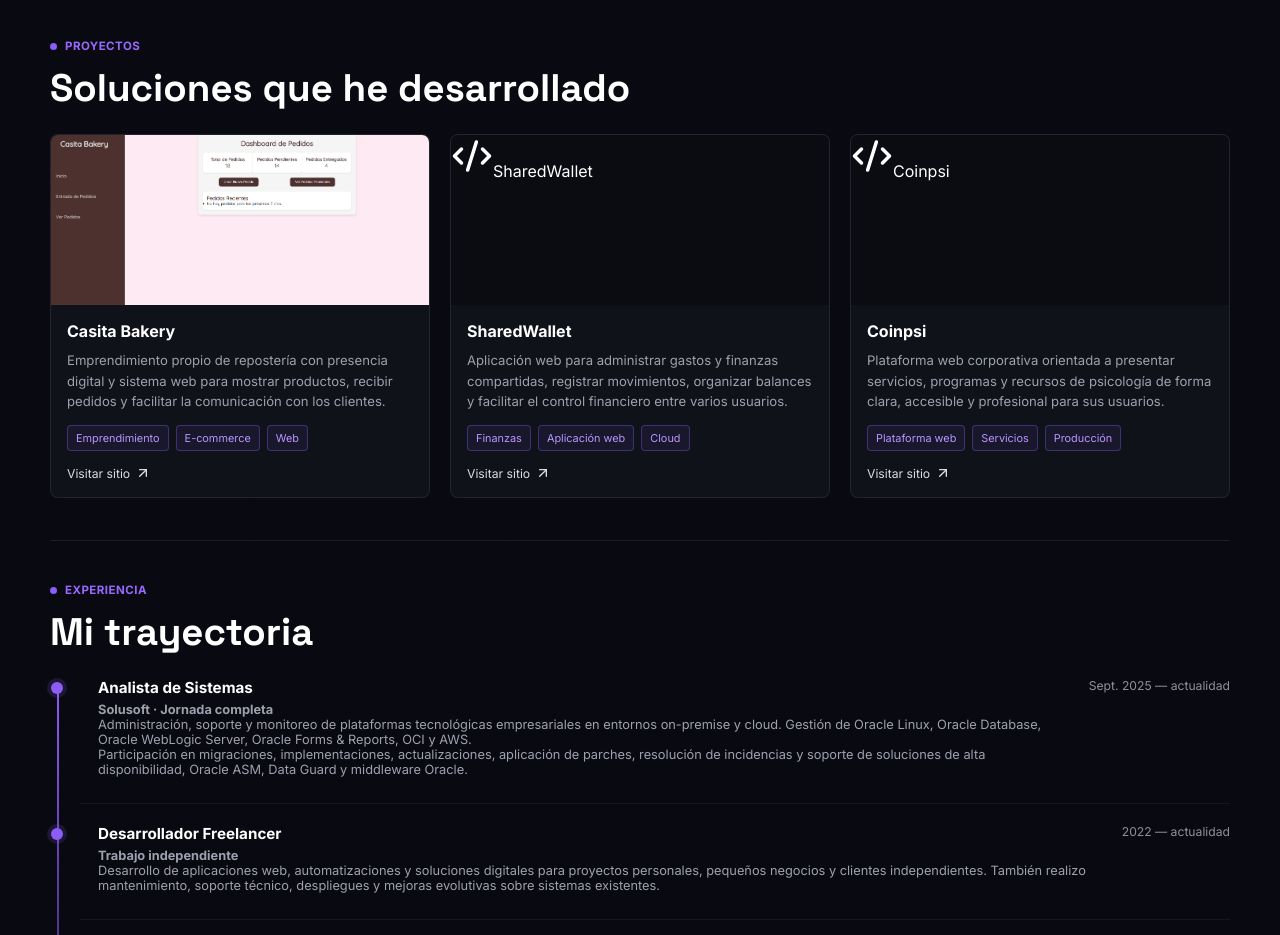
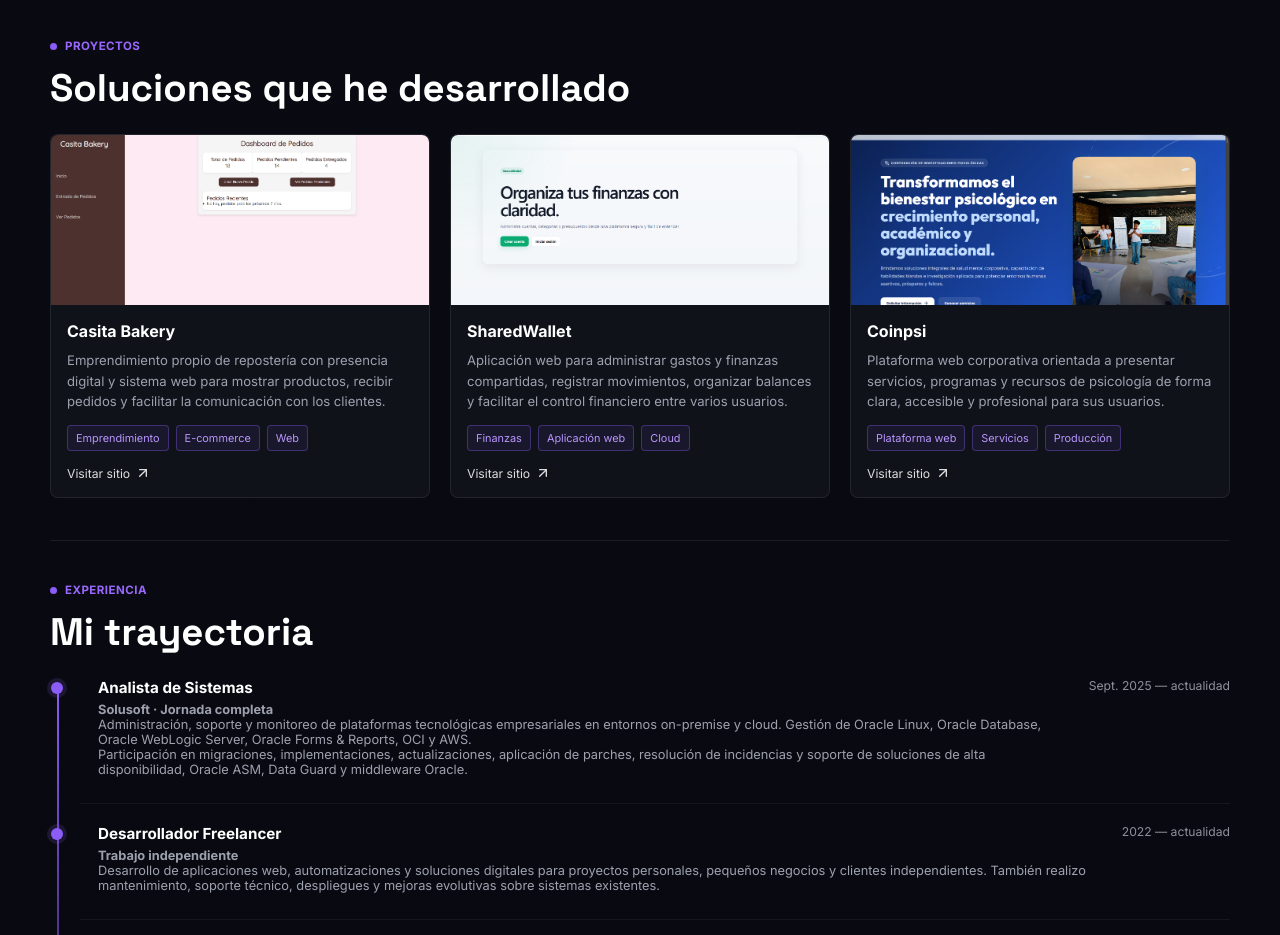
Before and after one commit to Mendo0729/MiPortafolio, a React (Vite) app: page / in a window 1280 px wide. Shown: the part 1980-2915 px from the top of the page. Built offline with nearby package versions, Linux system fonts and the light colour scheme.

Commit message:
Asignar imágenes reales a SharedWallet y Coinpsi

```diff
--- a/src/App.jsx
+++ b/src/App.jsx
@@ -18,6 +18,8 @@
 import { useState } from 'react'
 import heroImage from '../assets/img/hero-abdiel-animado.png'
 import bakeryImage from '../assets/img/Casita-Bakery.png'
+import sharedWalletImage from '../assets/img/sharedwallet.png'
+import coinpsiImage from '../assets/img/coinpsi.png'
 import htmlIcon from '../assets/icon/html5.png'
 import cssIcon from '../assets/icon/css3.png'
 import jsIcon from '../assets/icon/js.png'
@@ -77,12 +79,14 @@
   {
     title: 'SharedWallet',
     description: 'Aplicación web para administrar gastos y finanzas compartidas, registrar movimientos, organizar balances y facilitar el control financiero entre varios usuarios.',
+    image: sharedWalletImage,
     stack: ['Finanzas', 'Aplicación web', 'Cloud'],
     site: 'https://sharedwallet.mendotech.lat',
   },
   {
     title: 'Coinpsi',
     description: 'Plataforma web corporativa orientada a presentar servicios, programas y recursos de psicología de forma clara, accesible y profesional para sus usuarios.',
+    image: coinpsiImage,
     stack: ['Plataforma web', 'Servicios', 'Producción'],
     site: 'https://coinpsi.mendotech.lat',
   },
@@ -201,11 +205,7 @@
           <div className="project-grid">
             {projects.map((project, index) => (
               <motion.article className="project-card" key={project.title} initial={{ opacity: 0, y: 18 }} whileInView={{ opacity: 1, y: 0 }} viewport={{ once: true }} transition={{ delay: index * .08 }}>
-                {project.image ? (
-                  <img className="project-cover" src={project.image} alt={project.title} />
-                ) : (
-                  <div className="project-cover project-placeholder"><Code2 size={42} /><span>{project.title}</span></div>
-                )}
+                <img className="project-cover" src={project.image} alt={project.title} />
                 <div className="project-body">
                   <h3>{project.title}</h3>
                   <p>{project.description}</p>
```
